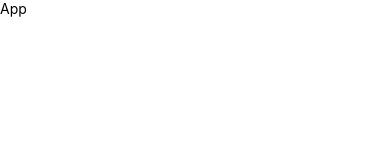
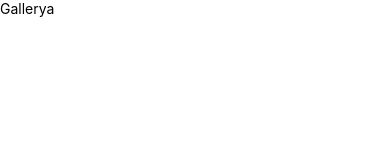
Before and after one commit to za-rakib/Gallerya, a React Native app: screen / in a window 390 px wide. Shown: the top 160 px of the page. Built offline with nearby package versions, Linux system fonts and the light colour scheme.

Commit message:
new branch

```diff
--- a/App.tsx
+++ b/App.tsx
@@ -4,7 +4,7 @@ import React from 'react';
 const App = () => {
   return (
     <View>
-      <Text>App</Text>
+      <Text>Gallerya</Text>
     </View>
   );
 };
```
